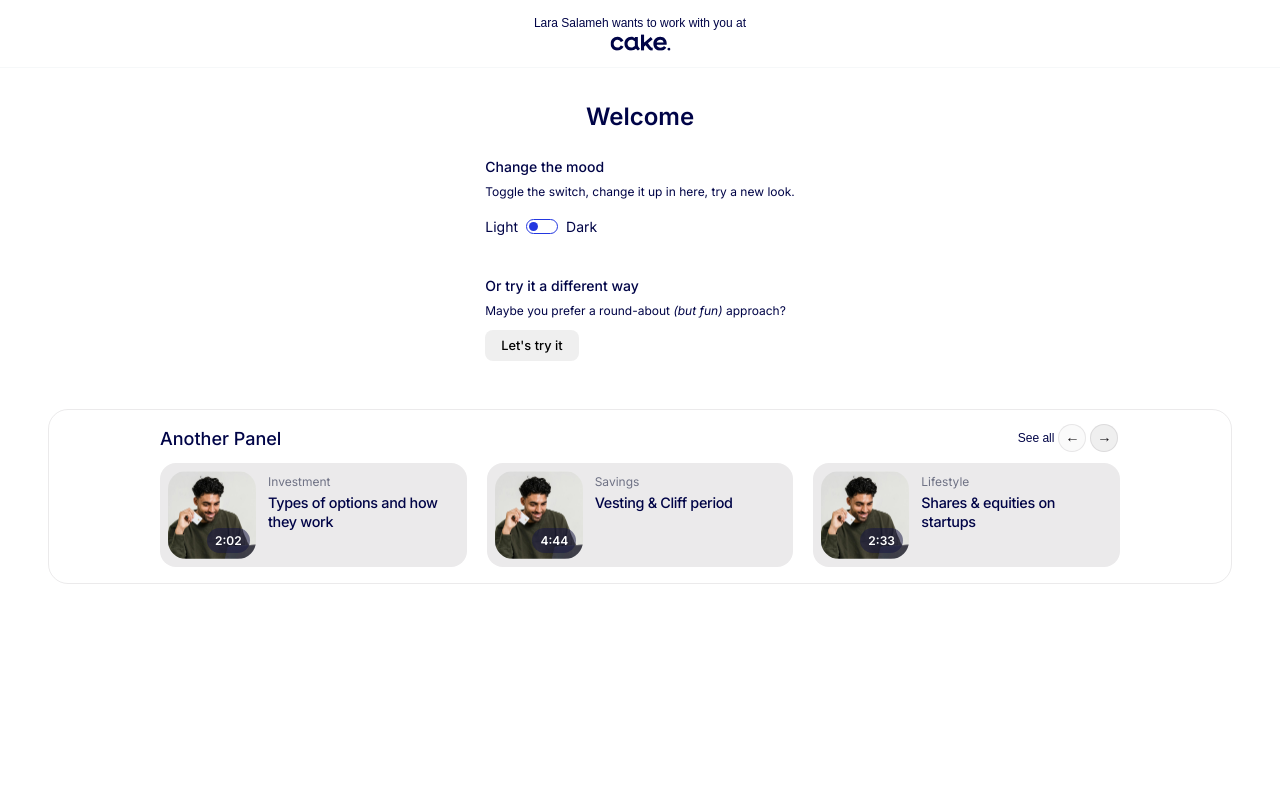
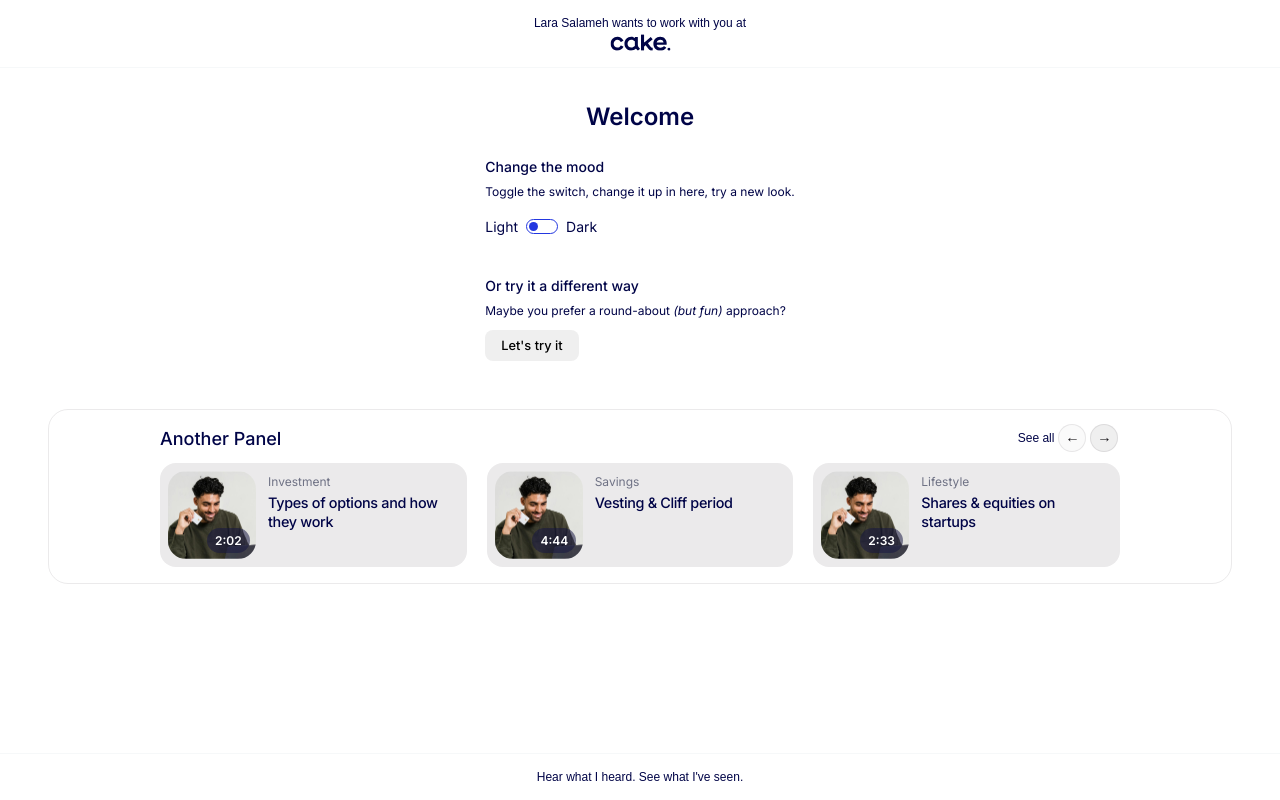
Before and after one commit to lulen11/cake-homework, a Next.js app: page / in a window 1280 px wide. Built offline with nearby package versions, Linux system fonts and the light colour scheme.

Commit message:
footer for fun

```diff
--- /dev/null
+++ b/src/app/components/Footer/Footer.js
@@ -0,0 +1,30 @@
+"use client";
+import React from "react";
+import styles from "./Footer.module.scss";
+
+export default function Footer() {
+  return (
+    <footer className={`${styles.footer} `}>
+      <div className={styles.footerWrapper}>
+        <p>
+          <a
+            href="https://open.spotify.com/playlist/3P098tjN89COeIIcTIy84N?si=534656e8c05b49c2"
+            target="_blank"
+            className={styles.linkText}
+          >
+            Hear
+          </a>{" "}
+          what I heard.{" "}
+          <a
+            href="https://github.com/lulen11/cake-homework/"
+            target="_blank"
+            className={styles.linkText}
+          >
+            See
+          </a>{" "}
+          what I've seen.{" "}
+        </p>
+      </div>
+    </footer>
+  );
+}
--- /dev/null
+++ b/src/app/components/Footer/Footer.module.scss
@@ -0,0 +1,32 @@
+@use "../../styles/globals" as globals;
+
+.footer {
+  box-sizing: border-box;
+  padding: 1rem;
+  bottom: 0;
+  width: 100%;
+  position: fixed;
+  margin-top: 2rem;
+  border-top: 1px solid globals.$border-colour;
+  transition: globals.$smooth-transition;
+
+  &Wrapper {
+    display: flex;
+    justify-content: center;
+    align-items: center;
+  }
+
+  p {
+    font-size: 0.75rem;
+  }
+
+  a {
+    transition: globals.$smooth-transition;
+    border-bottom: 1px solid transparent;
+    &:hover {
+      color: globals.$eggplant;
+      font-style: italic;
+      border-bottom: 1px solid globals.$eggplant;
+    }
+  }
+}
--- a/src/app/layout.js
+++ b/src/app/layout.js
@@ -1,5 +1,6 @@
 import { ThemeProvider } from "./components/ThemeContext/ThemeContext";
 import Header from "./components/Header/Header";
+import Footer from "./components/Footer/Footer";
 import "./globals.css";
 
 export const metadata = {
@@ -14,6 +15,7 @@ export default function RootLayout({ children }) {
         <ThemeProvider>
           <Header />
           {children}
+          <Footer />
         </ThemeProvider>
       </body>
     </html>
```
